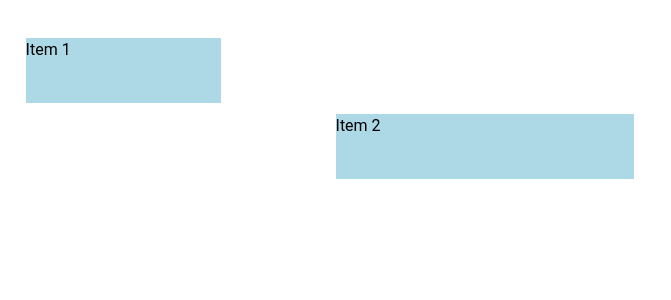
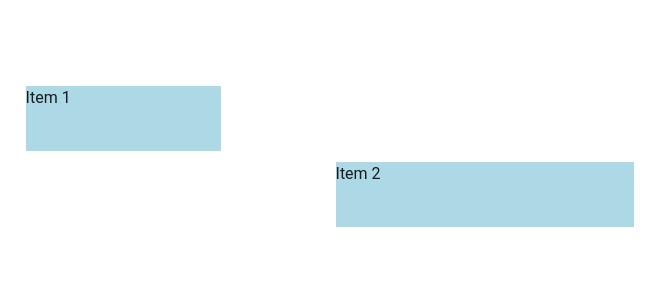
Before and after one commit to ghazialhouwari/web-builder, a Vue app: page / in a window 1280 px wide. Shown: the top 300 px of the page, without its empty margins (0-671 px from the left). Built offline with nearby package versions, Linux system fonts and the light colour scheme.

Commit message:
feat: improve draggable by adding grid wrapper offsetTop to calculations

```diff
--- a/src/App.vue
+++ b/src/App.vue
@@ -1,5 +1,11 @@
 <template>
-	<Grid />
+	<v-app>
+		<v-main>
+			<div class="py-12">
+				<Grid />
+			</div>
+		</v-main>
+	</v-app>
 </template>
 
 <script lang="ts" setup>
--- a/src/components/Grid.vue
+++ b/src/components/Grid.vue
@@ -1,4 +1,5 @@
 <script lang="ts" setup>
+	import { ref } from 'vue';
 	import { useGridStore } from '@/store/grid';
 	import useGrid from '@/composables/useGrid';
 
@@ -8,17 +9,21 @@
 	import DraggedGridItemArea from '@/components/DraggedGridItemArea.vue';
 
 	const gridStore = useGridStore();
+	const gridWrapper = ref<HTMLElement | null>(null);
+
 	const {
 		isDragging,
 		draggedGridItemArea,
 		gridRowCount,
 		moveHandler,
 		moveEndHandler,
-	} = useGrid();
+	} = useGrid(gridWrapper);
 </script>
 
 <template>
 	<div
+		ref="gridWrapper"
+		id="gridWrapper"
 		class="grid-wrapper"
 		:style="{
 			'--grid-row-count': gridRowCount,
--- a/src/composables/useDraggable.ts
+++ b/src/composables/useDraggable.ts
@@ -1,4 +1,4 @@
-import { Ref, ref } from 'vue';
+import { onMounted, Ref, ref } from 'vue';
 import { useDraggable as useVueCoreDraggable } from '@vueuse/core';
 
 export default function useDraggable(
@@ -7,10 +7,12 @@ export default function useDraggable(
 	onEnd: () => void
 ) {
 	const offset = ref({ x: 0, y: 0 });
+	const gridWrapper = ref<HTMLElement | null>(null);
 
 	function updateItemOffset(x: number, y: number) {
+		const wrapperOffsetTop = gridWrapper.value?.offsetTop || 0;
 		offset.value.x = x - (gridItem.value?.offsetLeft || 0);
-		offset.value.y = y - (gridItem.value?.offsetTop || 0);
+		offset.value.y = y - wrapperOffsetTop - (gridItem.value?.offsetTop || 0);
 	}
 
 	function resetItemOffset() {
@@ -29,5 +31,9 @@ export default function useDraggable(
 		},
 	});
 
+	onMounted(() => {
+		gridWrapper.value = document.querySelector('#gridWrapper');
+	});
+
 	return { offset };
 }
--- a/src/composables/useGrid.ts
+++ b/src/composables/useGrid.ts
@@ -1,8 +1,8 @@
-import { ref, computed } from 'vue';
+import { ref, computed, type Ref } from 'vue';
 import { IGridItemArea } from '@/utils/types';
 import { useGridStore } from '@/store/grid';
 
-export default function useGrid() {
+export default function useGrid(gridWrapper: Ref<HTMLElement | null>) {
 	const gridStore = useGridStore();
 
 	const isDragging = ref(false);
@@ -35,11 +35,12 @@ export default function useGrid() {
 	): IGridItemArea {
 		const { grid } = gridStore;
 
+		const offsetX = grid.gutters + grid.gap;
+		const offsetY = gridWrapper.value!.offsetTop;
+
 		// Get grid row and column from grid item offset
-		const gridColumn = Math.ceil(
-			(x - grid.gutters + grid.gap) / (grid.cellWidth + grid.gap)
-		);
-		const gridRow = Math.round(y / (grid.cellHeight + grid.gap));
+		const gridColumn = Math.ceil((x - offsetX) / (grid.cellWidth + grid.gap));
+		const gridRow = Math.round((y - offsetY) / (grid.cellHeight + grid.gap));
 
 		const columnStart = Math.max(1, gridColumn + 1);
 		const rowStart = Math.max(1, gridRow + 1);
```
